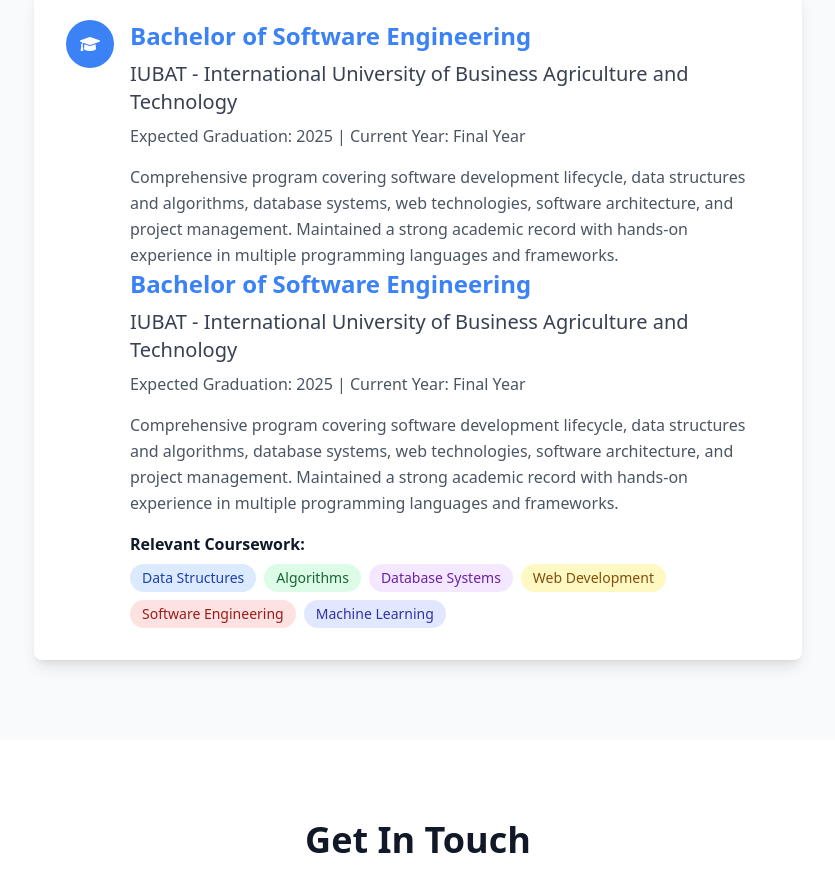
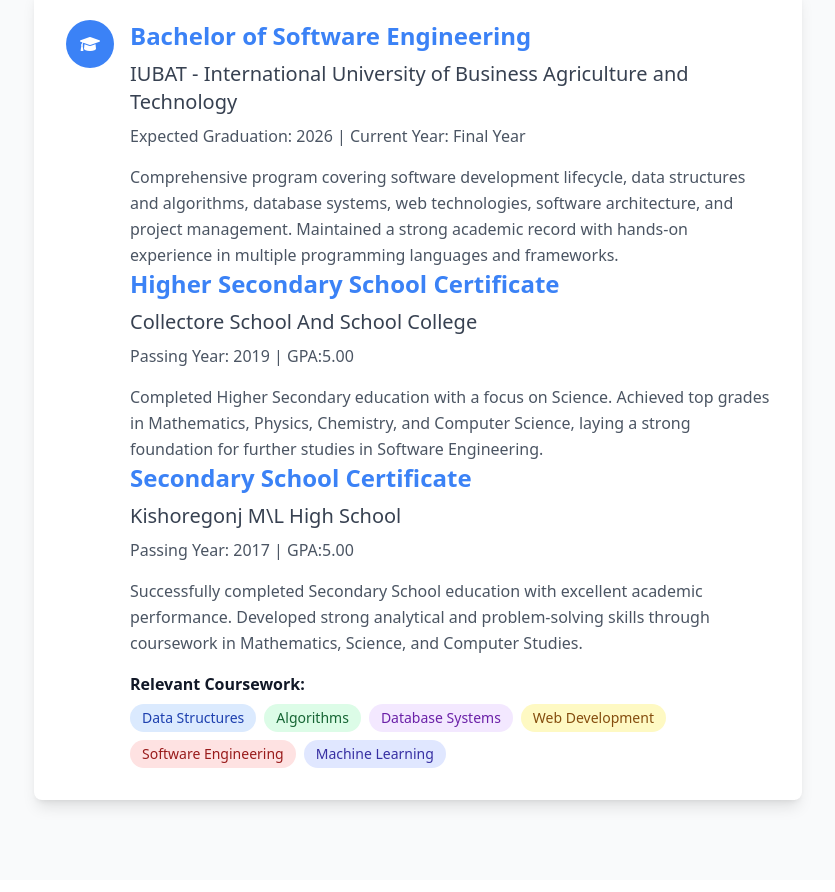
Before and after one commit to rasheduzzaman222/My-Website, a plain HTML site: page index.html in a window 1280 px wide. Shown: the part 2960-3852 px from the top of the page, without its empty margins (222-1057 px from the left). Drawn offline with nearby package versions, Linux system fonts and the light colour scheme.

Commit message:
Edit some basic things

```diff
--- a/index.html
+++ b/index.html
@@ -107,7 +107,7 @@
                         <a href="https://github.com/rasheduzzaman222" class="text-primary hover:text-secondary transition duration-300">
                             <i class="fab fa-github text-2xl"></i>
                         </a>
-                        <a href="#" class="text-primary hover:text-secondary transition duration-300">
+                        <a href="https://www.linkedin.com/in/rashed-md-rasheduzzaman-rashed-3a9128390/" class="text-primary hover:text-secondary transition duration-300">
                             <i class="fab fa-linkedin text-2xl"></i>
                         </a>
                         <a href="#" class="text-primary hover:text-secondary transition duration-300">
@@ -295,21 +295,28 @@
                         <div class="flex-1">
                             <h3 class="text-2xl font-semibold text-primary mb-2">Bachelor of Software Engineering</h3>
                             <p class="text-xl text-gray-700 mb-2">IUBAT - International University of Business Agriculture and Technology</p>
-                            <p class="text-gray-600 mb-4">Expected Graduation: 2025 | Current Year: Final Year</p>
+                            <p class="text-gray-600 mb-4">Expected Graduation: 2026 | Current Year: Final Year</p>
                             <p class="text-gray-600 leading-relaxed">
                                 Comprehensive program covering software development lifecycle, data structures and algorithms,
                                 database systems, web technologies, software architecture, and project management.
                                 Maintained a strong academic record with hands-on experience in multiple programming languages
                                 and frameworks.
                             </p>
-                             <h3 class="text-2xl font-semibold text-primary mb-2">Bachelor of Software Engineering</h3>
-                            <p class="text-xl text-gray-700 mb-2">IUBAT - International University of Business Agriculture and Technology</p>
-                            <p class="text-gray-600 mb-4">Expected Graduation: 2025 | Current Year: Final Year</p>
+                            <h3 class="text-2xl font-semibold text-primary mb-2">Higher Secondary School Certificate</h3>
+                            <p class="text-xl text-gray-700 mb-2">Collectore School And School College</p>
+                            <p class="text-gray-600 mb-4"> Passing Year: 2019 | GPA:5.00</p>
                             <p class="text-gray-600 leading-relaxed">
-                                Comprehensive program covering software development lifecycle, data structures and algorithms,
-                                database systems, web technologies, software architecture, and project management.
-                                Maintained a strong academic record with hands-on experience in multiple programming languages
-                                and frameworks.
+                                Completed Higher Secondary education with a focus on Science.
+                                Achieved top grades in Mathematics, Physics, Chemistry, and Computer Science,
+                                laying a strong foundation for further studies in Software Engineering.
+                            </p>
+                            <h3 class="text-2xl font-semibold text-primary mb-2">Secondary School Certificate</h3>
+                            <p class="text-xl text-gray-700 mb-2">Kishoregonj M\L High School</p>
+                            <p class="text-gray-600 mb-4"> Passing Year: 2017 | GPA:5.00</p>
+                            <p class="text-gray-600 leading-relaxed">
+                                Successfully completed Secondary School education with excellent academic performance.
+                                Developed strong analytical and problem-solving skills through coursework in Mathematics,
+                                Science, and Computer Studies.
                             </p>
                             <div class="mt-4">
                                 <h4 class="font-semibold mb-2">Relevant Coursework:</h4>
@@ -364,10 +371,10 @@
                     </div>
 
                     <div class="flex space-x-4 mt-8">
-                        <a href="#" class="bg-gray-800 text-white w-12 h-12 rounded-full flex items-center justify-center hover:bg-gray-700 transition duration-300">
+                        <a href="https://github.com/dashboard" class="bg-gray-800 text-white w-12 h-12 rounded-full flex items-center justify-center hover:bg-gray-700 transition duration-300">
                             <i class="fab fa-github"></i>
                         </a>
-                        <a href="#" class="bg-blue-600 text-white w-12 h-12 rounded-full flex items-center justify-center hover:bg-blue-700 transition duration-300">
+                        <a href="https://www.linkedin.com/in/md-rasheduzzaman-rashed-3a9128390/" class="bg-blue-600 text-white w-12 h-12 rounded-full flex items-center justify-center hover:bg-blue-700 transition duration-300">
                             <i class="fab fa-linkedin"></i>
                         </a>
                         <a href="#" class="bg-blue-400 text-white w-12 h-12 rounded-full flex items-center justify-center hover:bg-blue-500 transition duration-300">
```
